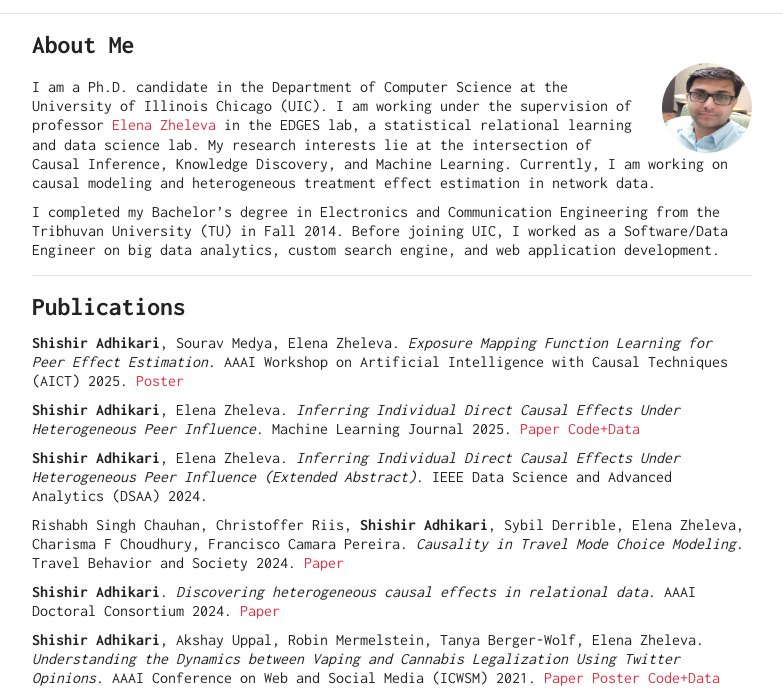
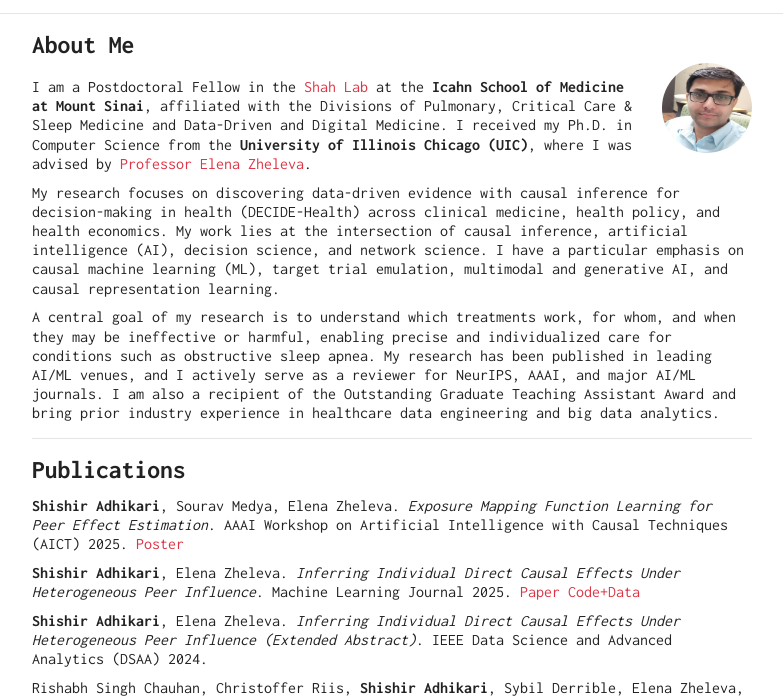
Before and after one commit to shishir-lab/shishir-lab.github.io, a plain HTML site: page about/index.html in a window 1280 px wide. Shown: the part 99-798 px from the top of the page, without its empty margins (248-1031 px from the left). Drawn offline with nearby package versions, Linux system fonts and the light colour scheme.

Commit message:
Revise personal and research details in index.html
Updated personal information and research focus in the about section.

```diff
--- a/about/index.html
+++ b/about/index.html
@@ -78,8 +78,15 @@
          alt="avatar"/>
 </figure>
 
-I am a Ph.D. candidate in the Department of Computer Science at the University of Illinois Chicago (UIC). I am working under the supervision of professor <a href="https://www.cs.uic.edu/~elena/">Elena Zheleva</a> in the EDGES lab, a statistical relational learning and data science lab. My research interests lie at the intersection of Causal Inference, Knowledge Discovery, and Machine Learning. Currently, I am working on causal modeling and heterogeneous treatment effect estimation in network data.</p>
-<p>I completed my Bachelor&rsquo;s degree in Electronics and Communication Engineering from the Tribhuvan University (TU) in Fall 2014. Before joining UIC, I worked as a Software/Data Engineer on big data analytics, custom search engine, and web application development.</p>
+  <p>
+    I am a Postdoctoral Fellow in the <a href='https://labs.icahn.mssm.edu/shahlab/'>Shah Lab</a> at the <strong>Icahn School of Medicine at Mount Sinai</strong>, affiliated with the Divisions of Pulmonary, Critical Care & Sleep Medicine and Data-Driven and Digital Medicine. I received my Ph.D. in Computer Science from the <strong>University of Illinois Chicago (UIC)</strong>, where I was advised by <a href="https://www.cs.uic.edu/~elena/" target="_blank">Professor Elena Zheleva</a>.
+  </p>
+  <p>
+    My research focuses on discovering data-driven evidence with causal inference for decision-making in health (DECIDE-Health) across clinical medicine, health policy, and health economics. My work lies at the intersection of causal inference, artificial intelligence (AI), decision science, and network science. I have a particular emphasis on causal machine learning (ML), target trial emulation, multimodal and generative AI, and causal representation learning.
+  </p>
+  <p>
+    A central goal of my research is to understand which treatments work, for whom, and when they may be ineffective or harmful, enabling precise and individualized care for conditions such as obstructive sleep apnea. My research has been published in leading AI/ML venues, and I actively serve as a reviewer for NeurIPS, AAAI, and major AI/ML journals. I am also a recipient of the Outstanding Graduate Teaching Assistant Award and bring prior industry experience in healthcare data engineering and big data analytics.
+  </p>
 <hr>
 <h2 id="publications">Publications</h2>
 <p><strong>Shishir Adhikari</strong>, Sourav Medya, Elena Zheleva. <em>Exposure Mapping Function Learning for Peer Effect Estimation</em>. AAAI Workshop on Artificial Intelligence with Causal Techniques (AICT) 2025. <a href="/adhikari-aaai25-aict-poster.pdf">Poster</a></p>
```
